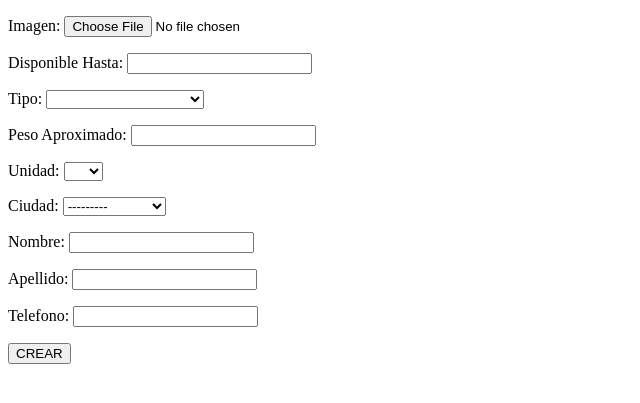
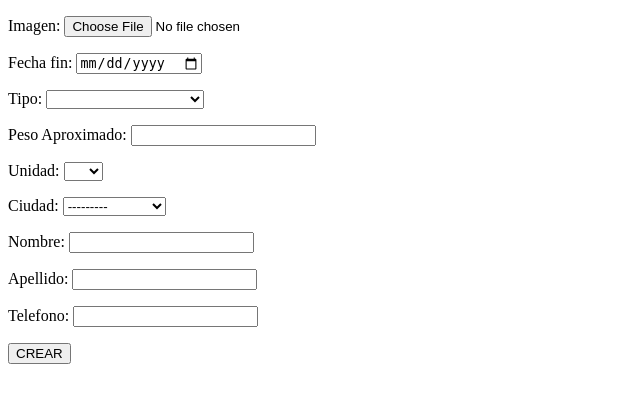
Before and after one commit to ivancubilla/Info2020, a Django app: page /crear_publicacion/ in a window 1280 px wide. Shown: the top 403 px of the page, without its empty margins (0-640 px from the left). Run offline with Django 3.2, Linux system fonts and the light colour scheme; data comes from the database, SQL or seed files in the repository.

Commit message:
no me acuerdo que puse

```diff
--- a/proyecto/principal/forms.py
+++ b/proyecto/principal/forms.py
@@ -6,7 +6,6 @@ class DateInput(forms.DateInput):
 	input_type = 'date'
 
 class PublicacionForm(forms.ModelForm):
-	fecha_fin = forms.DateField(label='Disponible Hasta')
 	peso_aprox = forms.IntegerField(label='Peso Aproximado')
 	class Meta:
 		model = Publicacion
--- a/proyecto/static/css/style.scss
+++ b/proyecto/static/css/style.scss
@@ -116,10 +116,11 @@ p {
             margin: auto;
             justify-content: space-around;
 
+
             img {
                 height: 50rem ;
                 justify-content: space-around;
             }
-       }
+        }
     }
 }
```
Also changed, not shown: 1 other file.
